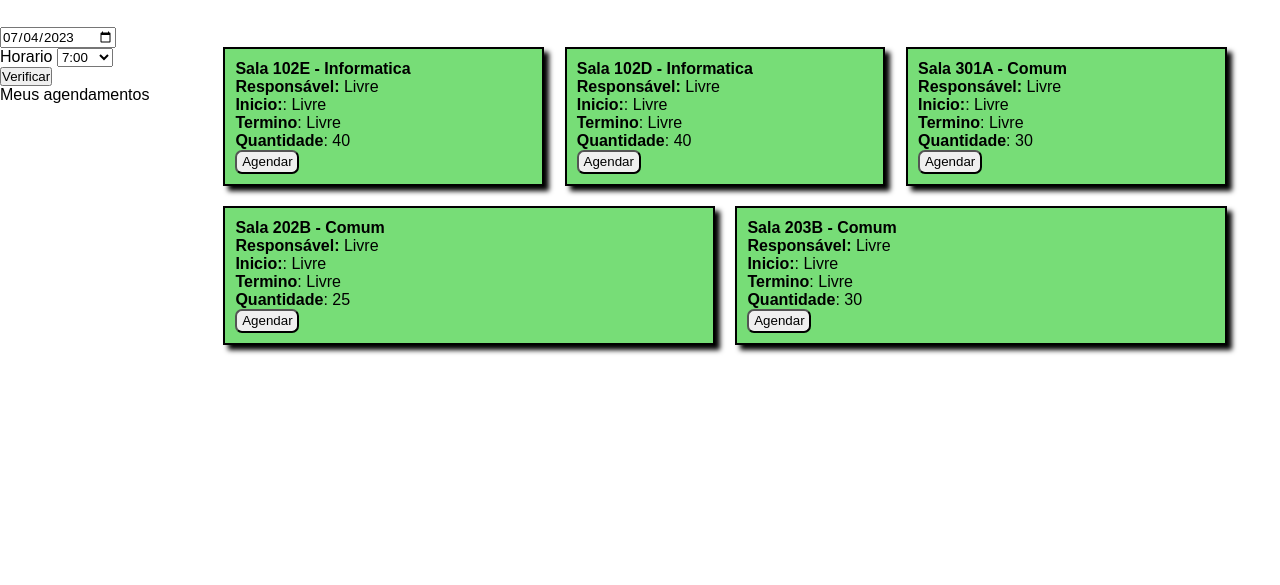
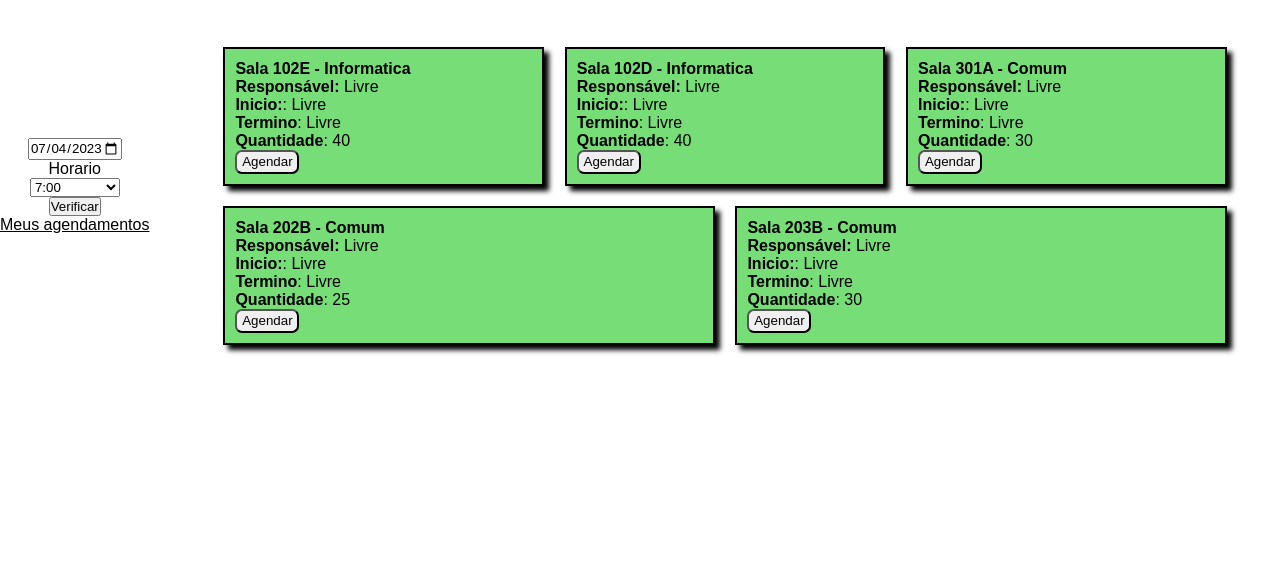
Before and after one commit to TCC-SENAI-TEO/TCC, a PHP site: page /html/home.php in a window 1280 px wide. Shown: the part 202-787 px from the top of the page. Run offline with PHP 8.4, Linux system fonts and the light colour scheme; the visitor is signed in with stand-in values (Sample User, id 1); data comes from the database, SQL or seed files in the repository; data that the repository does not hold is empty.

Commit message:
Alterações na HOME.

```diff
--- a/css/home.css
+++ b/css/home.css
@@ -70,19 +70,73 @@ main {
     margin: 2% 0 0 0;
 }
 
+aside {
+    display: flex;
+    flex-direction: column;
+    justify-content: center;
+    align-items: center;
+    width: fit-content;
+}
+
+.ul_data {
+    display: flex;
+    width: fit-content;
+}
+
+.verificador_sala {
+    display: flex;
+    flex-direction: column;
+    justify-content: center;
+    align-items: center;
+    max-width: fit-content;
+    min-width: 1svw;
+}
+
+.verificador_sala > select{
+    width: 7svw;
+}
+
+.encaminhar_usuario {
+    color: black;
+}
+
+.registrar_sala {
+    display: flex;
+    flex-direction: column;
+    flex-wrap: wrap;
+    gap: 5px;
+    padding: 0.3%;
+}
+
+#data {
+    width: 7svw;
+}
+
+.registrar_sala > input {
+    width: 7svw;
+}
+
+/*
 .ul_data {
     display: flex;
     gap: 6px;
+    margin: auto;
     flex-direction: column;
     align-items: center;
     justify-content: center;
     width: fit-content;
 }
 
-.ul_data > li {
-    gap: 10px;
+.ul_data > form {
     display: flex;
+    flex-direction: column;
+    justify-content: center;
     align-items: center;
+
+}
+
+form > select {
+    min-width: fit-content;
 }
 
 .encaminhar_usuario {
@@ -115,6 +169,19 @@ main {
     display: flex;
     flex-wrap: wrap;
 }
+
+.tela_criar_sala {
+    align-self: center;
+}
+
+.add_sala {
+    padding: 2%;
+    border: 2px solid black;
+    border-radius: 8px;
+    text-align: center;
+}
+
+*/
 
 .salas_status {
     display: flex;
@@ -153,7 +220,6 @@ main {
     background-color: #77dd77;
 }
 
-
 .salas_interditado {
     background-color: #fdfd96;
 }
@@ -170,15 +236,8 @@ main {
     border-radius: 7px;
 }
 
-.tela_criar_sala {
-    align-self: center;
-}
-
-.add_sala {
-    padding: 2%;
-    border: 2px solid black;
-    border-radius: 8px;
-    text-align: center;
+.preto {
+    color: black;
 }
 
 .erro {
@@ -238,6 +297,10 @@ main {
         align-items: center;
     }
 
+    aside {
+        margin: auto;
+    }
+
     .registro, .img_perfil, .senai_logo {
         display: none;
     }
--- a/html/home.php
+++ b/html/home.php
@@ -30,18 +30,16 @@ include "../php/conectar_banco_de_dados.php"
                 </div>
             </div>
         </header>
-
             <div class="salas_status">
                 <h3 class=" salas_totais">Salas: </h3>
                 <h3 class=" sala_salas_disponiveis">Salas disponiveis: </h3>
                 <h3 class=" sala_interditadas">Salas interditadas: </h3>
                 <h3 class=" sala_ocupadas">Salas ocupadas: </h3>
             </div>
-
         <main>
-            <div>
+            <aside>
                     <ul class="ul_data">
-                    <form action="../php/verificar_sala_disponivel.php" method="post">
+                        <form action="../php/verificar_sala_disponivel.php" method="post" class="verificador_sala">
                             <li><input type="date" id="data" name="data"></li>
                             <label for="horario">Horario</label>
                                 <select name="horario">
@@ -54,7 +52,6 @@ include "../php/conectar_banco_de_dados.php"
                                 </select>
                                 <li><input type="submit" value="Verificar"></li>
                         </form>
-                </select>
                         </li>
                     </ul>
                     <a class="encaminhar_usuario" href="../html/usuario_interface.php">Meus agendamentos</a>
@@ -65,7 +62,7 @@ include "../php/conectar_banco_de_dados.php"
                         $nivel = mysqli_fetch_assoc($nivel);
                         $nivel = $nivel['nivel'];
                         if($nivel == 1) {
-                            echo'<div class="tela_criar_sala">'.
+                                echo
                                     '<form action="../php/registrar_sala.php" method="post" class="registrar_sala">'.
                                     '<input type="text" name="codigo_sala" id="texto_codigo_sala" placeholder="Código da sala" min="3">'.
                                     '<input type="text" name="descricao_sala" id="texto_descricao_sala" placeholder="Descrição da sala">'.
@@ -90,10 +87,11 @@ include "../php/conectar_banco_de_dados.php"
 
                         }
                         if($nivel == 1) {
-                        echo '</div>';
+                            echo
+                            '<a href="../html/registro.php" class="preto">Registrar</a>';
                         }
                         ?>
-                </div>
+                </aside>
             <div class="salas">
                 <?php
                     $quantidade_salas = mysqli_query($ConexaoSQL, "SELECT * from salas");   //faz o query no banco de dados
--- a/html/usuario_interface.php
+++ b/html/usuario_interface.php
@@ -13,6 +13,7 @@ include "../php/conectar_banco_de_dados.php"
     <meta charset="UTF-8">
     <meta http-equiv="X-UA-Compatible" content="IE=edge">
     <meta name="viewport" content="width=device-width, initial-scale=1.0">
+    <meta http-equiv="refresh" content="5">
     <link rel="stylesheet" href="../css/usuario.css">
     <link rel="shortcut icon" href="../img/favicon.png" type="image/x-icon">
     <title>Meus Agendamentos</title>
```
Lines whose indentation alone changed are shown as unchanged.
